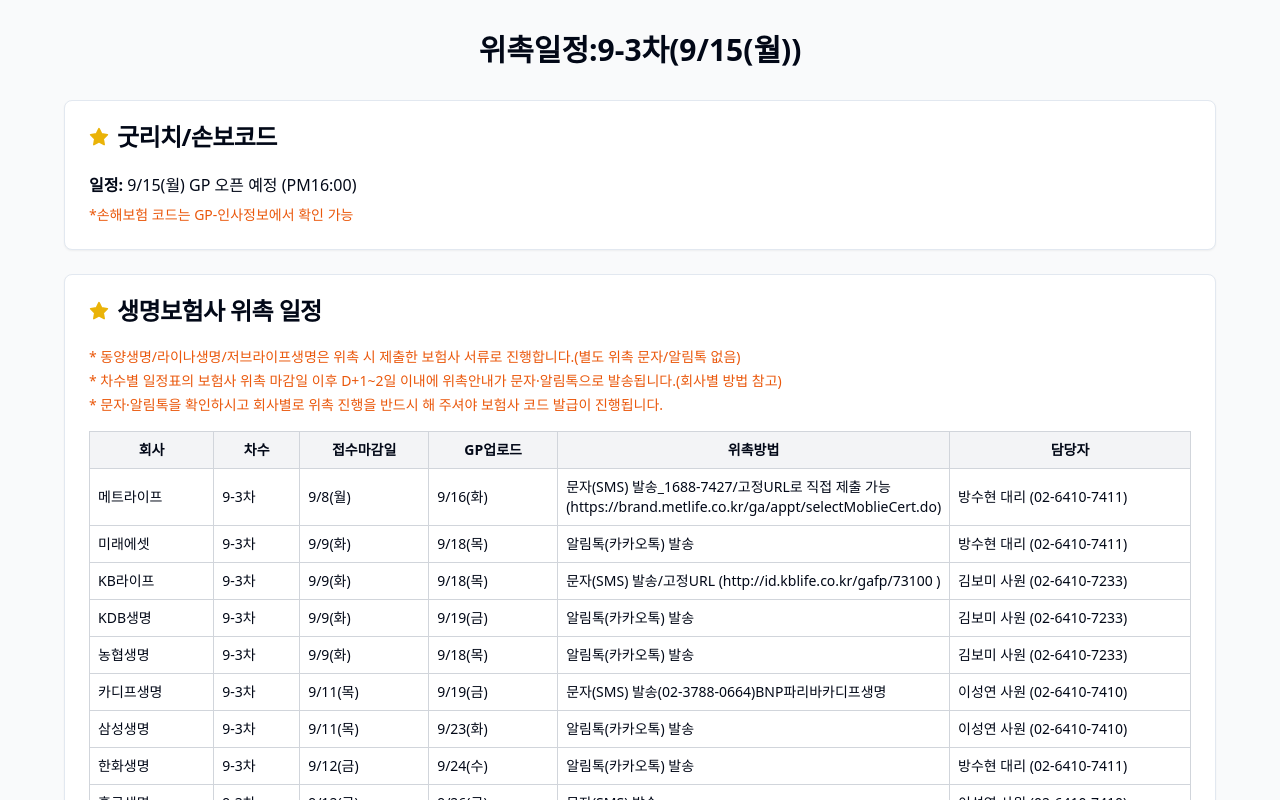
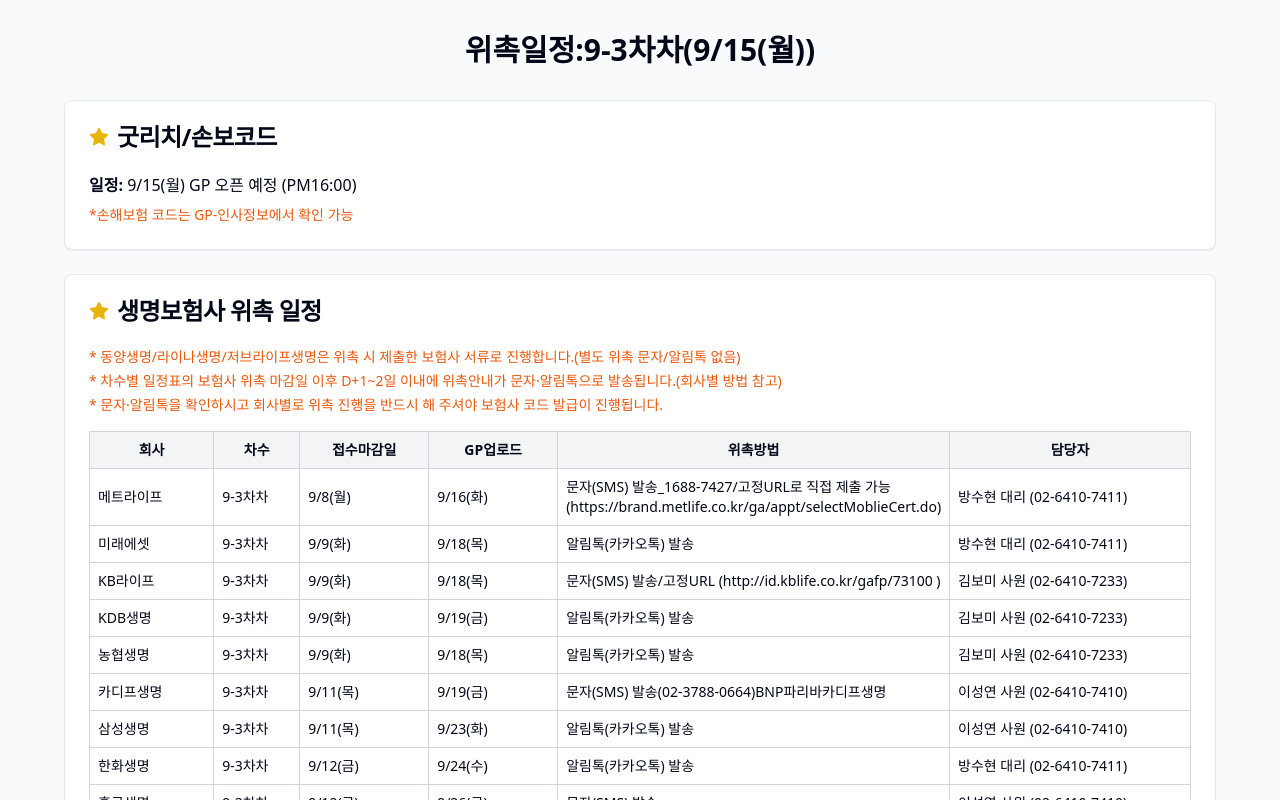
Before and after one commit to kim01033226699-lgtm/appoint_info, a Next.js app: page /appoint_info/result in a window 1280 px wide. Shown: the top 800 px of the page. Built offline with nearby package versions, Linux system fonts and the light colour scheme.

Commit message:
차수표기 변경

```diff
--- a/components/result-page.tsx
+++ b/components/result-page.tsx
@@ -151,7 +151,7 @@
         <div id="result-content">
           {/* 헤더 */}
           <h1 className="text-2xl md:text-3xl font-bold text-center mb-8">
-            위촉일정:{schedule.round}({schedule.gpOpenDate})
+            위촉일정:{schedule.round}차({schedule.gpOpenDate})
           </h1>
 
           {/* 굿리치/손보코드 */}
@@ -205,7 +205,7 @@
                     {schedule.companies.map((company, index) => (
                       <tr key={index} className="hover:bg-gray-50">
                         <td className="border border-gray-300 p-2">{company.company}</td>
-                        <td className="border border-gray-300 p-2">{company.round}</td>
+                        <td className="border border-gray-300 p-2">{company.round}차</td>
                         <td className="border border-gray-300 p-2">{company.acceptanceDeadline}</td>
                         <td className="border border-gray-300 p-2">{company.gpUploadDate}</td>
                         <td className="border border-gray-300 p-2">{company.recruitmentMethod}</td>
```
